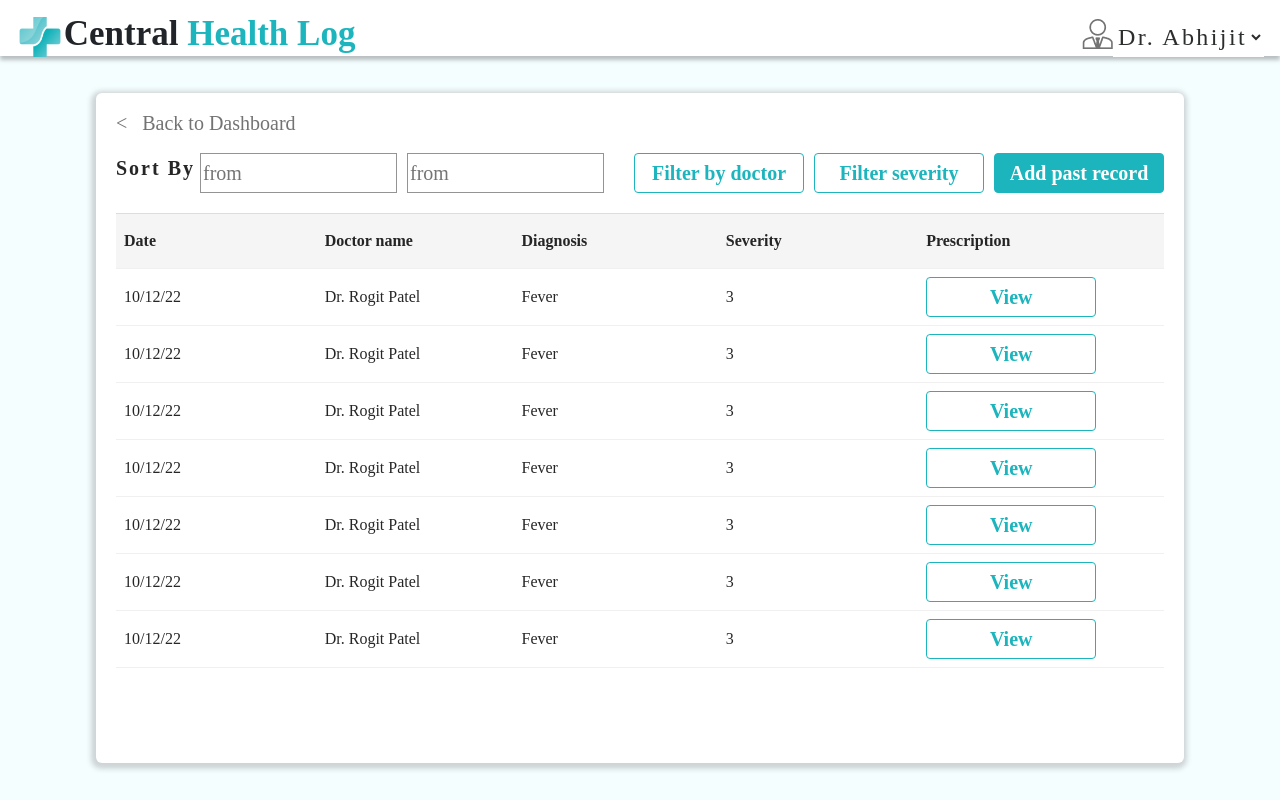
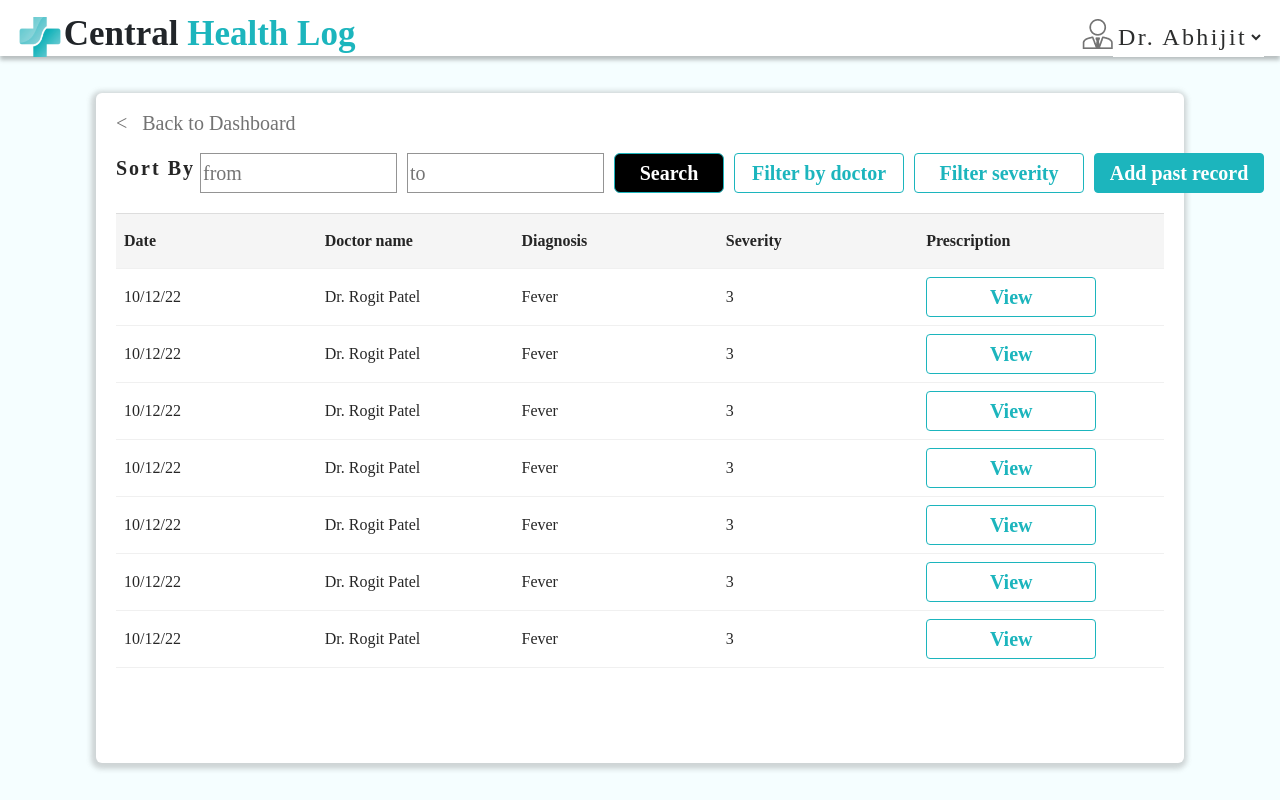
Before and after one commit to AkankshaGaonkar-Deloitte/Central-Health-Log, an Angular app in the folder CHL-Frontend/: page / in a window 1280 px wide. Built offline with nearby package versions, Linux system fonts and the light colour scheme.

Commit message:
search button added to past record

```diff
--- a/CHL-Frontend/src/app/components/past-records/past-records.component.html
+++ b/CHL-Frontend/src/app/components/past-records/past-records.component.html
@@ -9,8 +9,11 @@
                     <div style="margin-right: 10px;">
                         <app-input [ipConfig]="ipConfig" (outputEmit)="onClickEventReceived($event)"></app-input>
                     </div>
+                    <div style="margin-right: 10px;">
+                        <app-input [ipConfig]="ipConfig2" (outputEmit)="onClickEventReceived($event)"></app-input>
+                    </div>
                     <div>
-                        <app-input [ipConfig]="ipConfig" (outputEmit)="onClickEventReceived($event)"></app-input>
+                      <app-button [btntext]="'Search'" [btnConfig]="textBtnConfig3" ></app-button>
                     </div>
                 </div>
                 <div class="right">
--- a/CHL-Frontend/src/app/components/past-records/past-records.component.ts
+++ b/CHL-Frontend/src/app/components/past-records/past-records.component.ts
@@ -37,6 +37,25 @@ export class PastRecordsComponent implements OnInit {
       fontSize: '20px',
       lineHeight: '24px',
       textAlign: 'center',
+
+    }
+  };
+
+  textBtnConfig3 = {
+    type: "submit",
+    styles: {
+      color: '#fff',
+      height: '40px',
+      width: '40px',
+      fontFamily: 'Montserrat',
+      fontStyle: 'normal',
+      fontWeight: '500',
+      fontSize: '20px',
+      lineHeight: '24px',
+      textAlign: 'center',
+
+      background: '#000000',
+      borderRadius: '6px'
 
     }
   };
```
